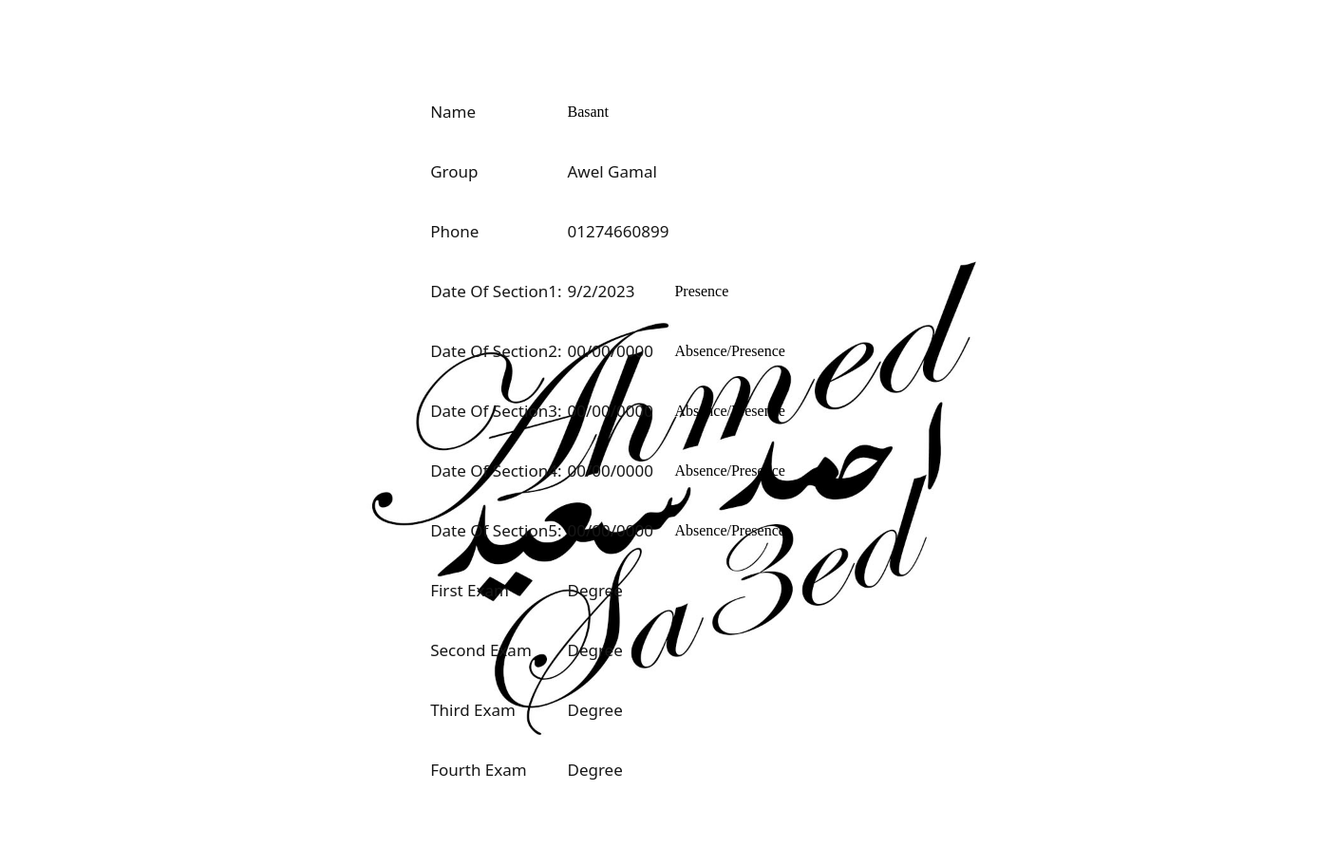
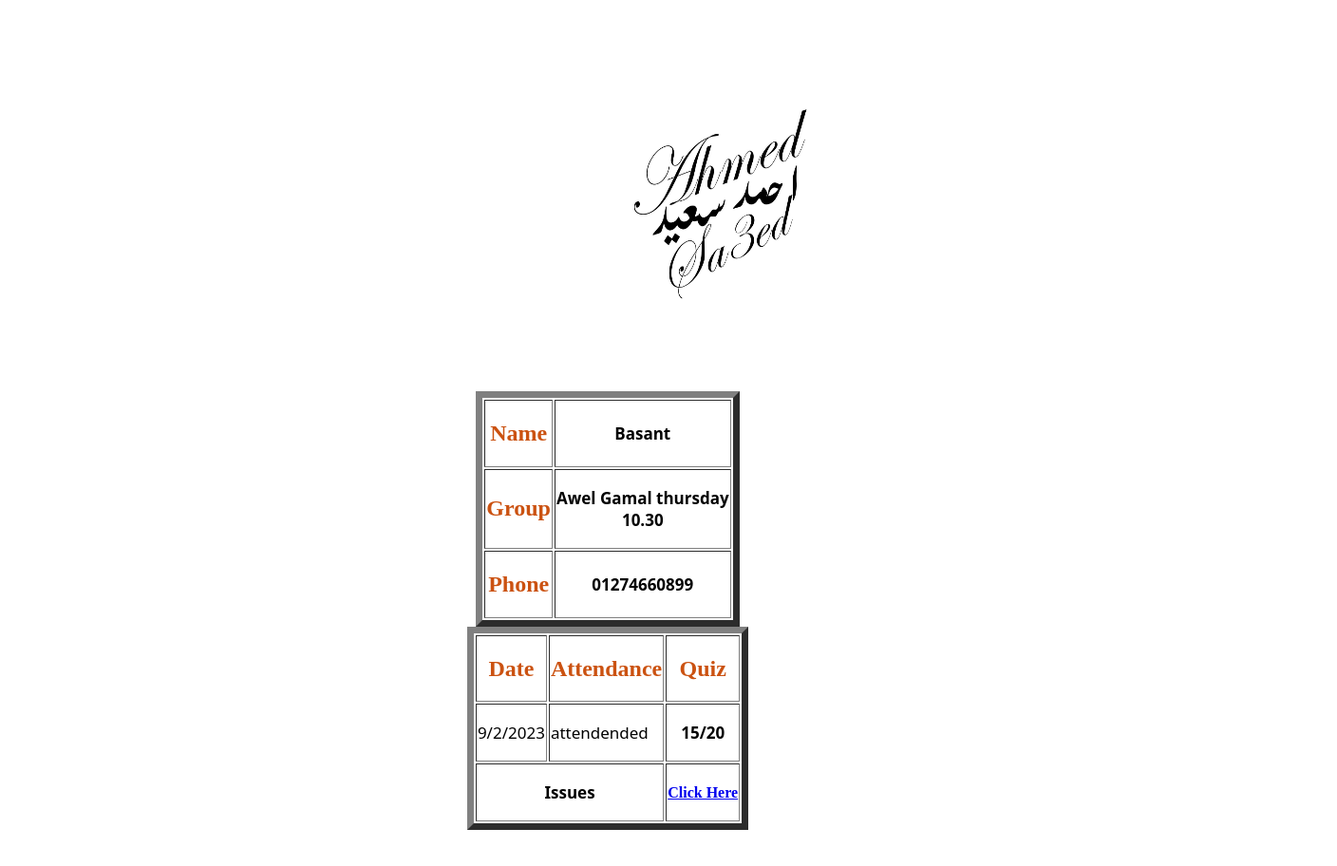
Before and after one commit to HappyEra1122/Basant, a plain HTML site: page index.html in a window 1280 px wide. Shown: the whole page at 95% size, 1408 px wide, since content can reach past the window. After the commit the page ends 882 px from the top, so only its background shows below. Drawn offline with Linux system fonts and the light colour scheme.

Commit message:
Modified index.html

```diff
--- a/index.html
+++ b/index.html
@@ -6,136 +6,79 @@
     <title>Test1</title>
     <style>
         .x{
-       background-image: url(logo.jpg);
-       height: 70px;
-       width: 70px;
-       background-repeat:no-repeat;
-       background-position: center;
-   }
+            margin-left: 550px;
+            margin-top: 0;
+        }
    p{
-    color: rgb(23, 23, 23);
+    color: rgba(0, 0, 0, 0.995);
     font-family:system-ui, -apple-system, BlinkMacSystemFont, 'Segoe UI', Roboto, Oxygen, Ubuntu, Cantarell, 'Open Sans', 'Helvetica Neue', sans-serif;
     font-size: 17px;
+   }
+   h2{
+    color: rgb(203, 82, 17);
    }
 
 </style>
 </head>
 <body>
     <div class="x">
-    <img src="logo.jpg" height="1000" width="1400">
+    <img src="logo.jpg" height="400" width="400">
     </div>
     <div class="l">
     <table align="center" border="7">
         <tr>
-            <td>
-                <p>Name</p>
-            </td>
-            <td>
-                Basant
-            </td>
+            <th colspan="2">
+              <h2>Name</h2>
+            </th>
+            <th colspan="2">
+               <p> Basant </p>
+            </th>
         </tr>
         <tr>
-            <td>
-                <p>Group</p>
-            </td>
-            <td>
-                <p>Awel Gamal</p>
-            </td>
+            <th colspan="2">
+              <h2>Group</h2>
+            </th>
+            <th colspan="2">
+               <p>Awel Gamal thursday <br>10.30</p>
+            </th>
         </tr>
         <tr>
-            <td>
-                <p>Phone</p>
-            </td>
-            <td>
-                <p>01274660899</p>
-            </td>
+            <th colspan="2">
+             <h2>Phone</h2>
+            </th>
+            <th colspan="2">
+              <p> 01274660899</p>
+            </th>
         </tr>
+    </table>
+    <table align="center" border="7">
+        <tr rowspan="3">
+            <th colspan="1">
+                <h2>Date</h2>
+            </th>
+            <th colspan="1">
+                <h2>Attendance</h2>
+            </th>
+            <th colspan="1">
+               <h2>Quiz</h2>
+            </th>
+        </tr>
+        <td>
+          <p> 9/2/2023</p>
+        </td>
+        <td>
+           <p>attendended</p>
+        </td>
+        <th colspan="2">
+           <p>15/20</p>
+        </td>
         <tr>
-            <td>
-                <p>Date Of Section1: </p>
-            </td>
-            <td>
-                <p>9/2/2023</p>
-            </td>
-            <td>
-                Presence
-            </td>
-        </tr>
-        <tr>
-            <td>
-                <p>Date Of Section2:  </p>
-            </td>
-            <td>
-               <p> 00/00/0000</p>
-            </td>
-            <td>
-                Absence/Presence
-            </td>
-        </tr>
-        <tr>
-            <td>
-               <p> Date Of Section3:  </p>
-            </td>
-            <td>
-                <p>00/00/0000</p>
-            </td>
-            <td>
-                Absence/Presence
-            </td>
-        </tr>
-         <tr>
-            <td>
-               <p> Date Of Section4:  </p>
-            </td>
-            <td>
-                <p>00/00/0000</p>
-            </td>
-            <td>
-                Absence/Presence
-            </td>
-        </tr>
-         <tr>
-            <td>
-                <p>Date Of Section5:  </p>
-            </td>
-            <td>
-               <p> 00/00/0000</p>
-            </td>
-            <td>
-                Absence/Presence
-            </td>
-        </tr>
-        <tr>
-            <td>
-                <p>First Exam</p>
-            </td>
-            <td>
-                <p>Degree</p>
-            </td>
-        </tr>
-        <tr>
-            <td>
-                <p>Second Exam</p>
-            </td>
-            <td>
-                <p>Degree</p>
-            </td>
-        </tr>
-        <tr>
-            <td>
-               <p> Third Exam</p>
-            </td>
-            <td>
-                <p>Degree</p>
-            </td>
-        </tr>
-        <tr>
-            <td>
-                <p>Fourth Exam</p>
-            </td>
-            <td>
-                <p>Degree</p>
-            </td>
+            <th colspan="2">
+               <p>Issues</p>
+            </th>
+            <th colspan="2">
+               <a href="3 sec last updated issues 28-12.pdf" target="_blank">Click Here</a>
+            </th>
         </tr>
     </table>
     </div>
```
